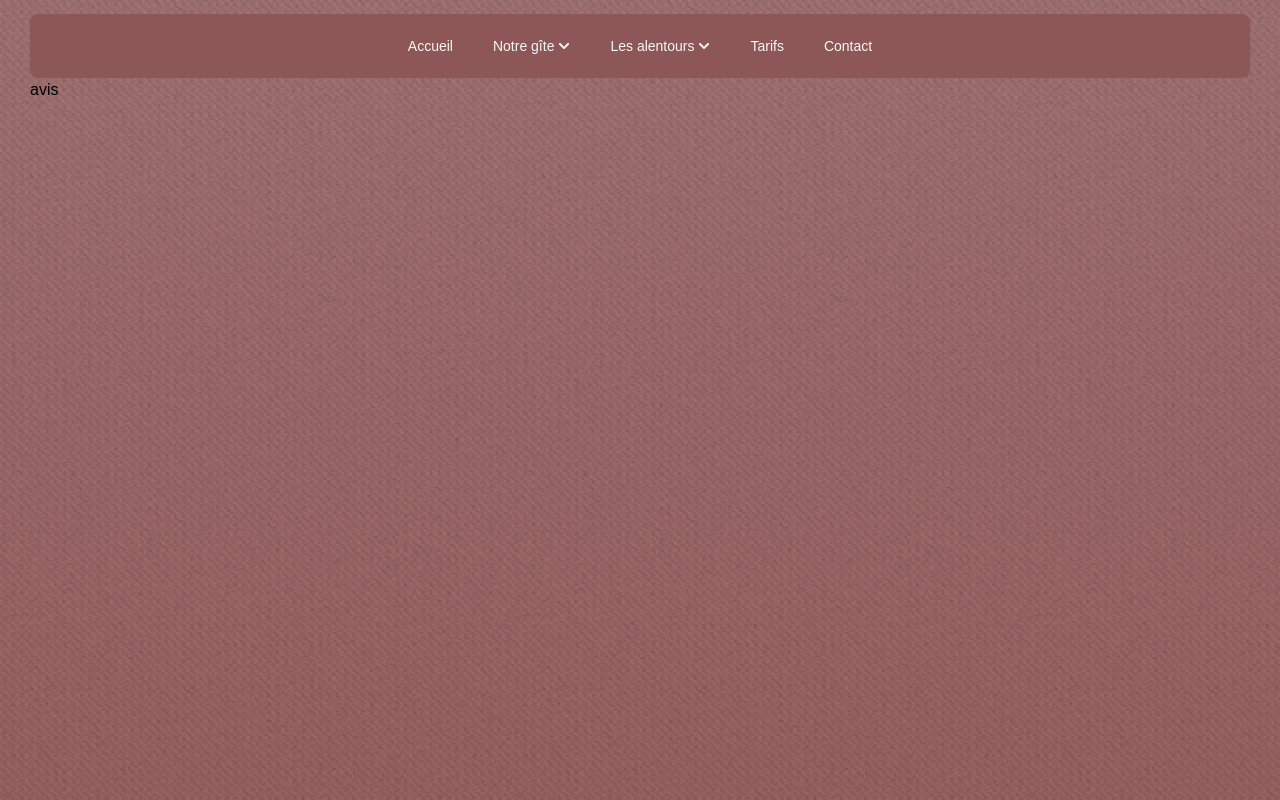
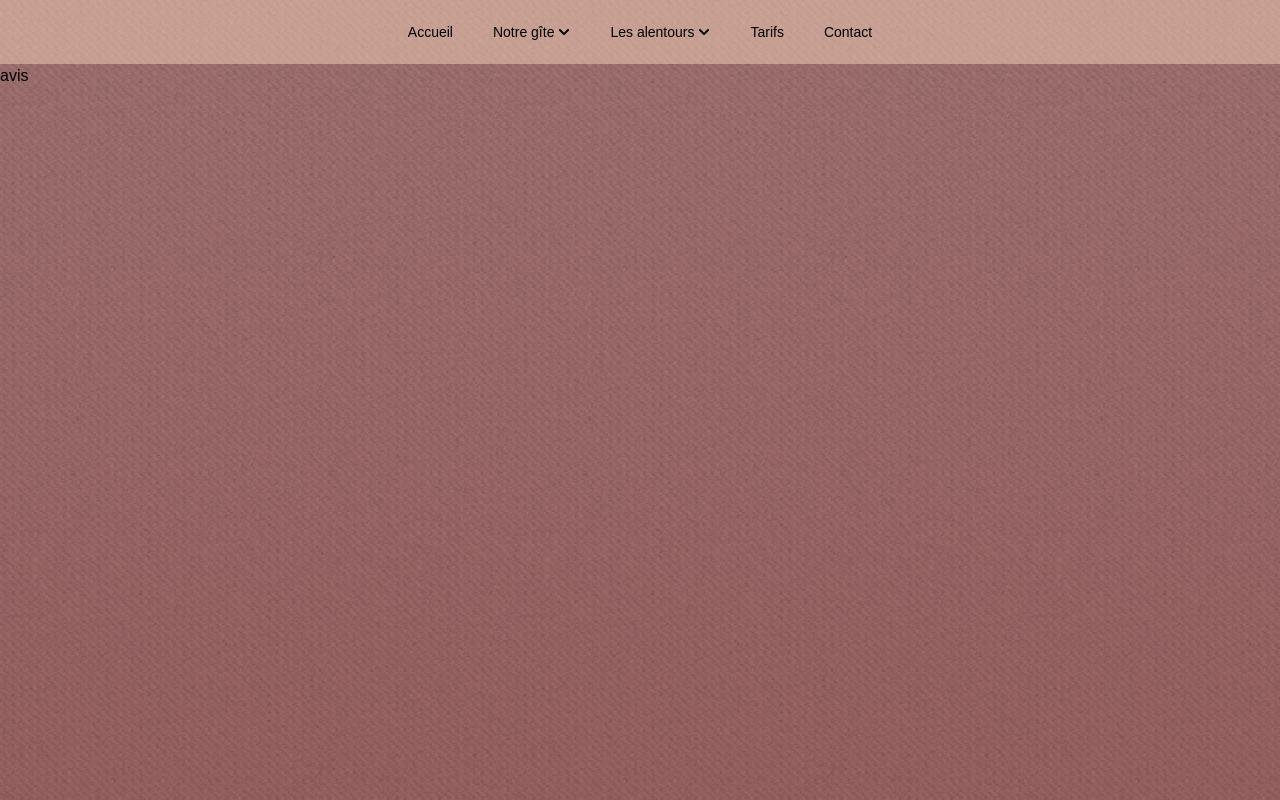
Before and after one commit to Annadesbois/gite-au-fil-de-leau, a Next.js app: page /avis in a window 1280 px wide. Built offline with nearby package versions, Linux system fonts and the light colour scheme.

Commit message:
change background colours for better contrast

```diff
--- a/app/globals.css
+++ b/app/globals.css
@@ -6,12 +6,12 @@
   --brand-accent: #BADF4A;
 
   /* Surfaces (dropdowns, cards, etc.) */
-  --surface-1: #8e5757; /* dropdown background */
-  --surface-2: #996868; /* hover background */
+  --surface-1: #f8dabd79; /* dropdown background */
+  --surface-2: #b58787; /* hover background */
   --surface-3: #915A5A; /* active background */
 
   /* Text */
-  --text-primary: #F8F6F6;
+  --text-primary: #000000;
   --text-secondary: #E9E3E3;
   --text-accent: #BADF4A;
   --border-accent: #A8C93F;
@@ -36,7 +36,7 @@
 
 body {
   font-family: Arial, Helvetica, sans-serif;
-  padding: 14px 30px 30px 30px;
+  padding: 0px 0px 30px 0px;
 }
 
 body::before {
--- a/components/navbar/Navbar.tsx
+++ b/components/navbar/Navbar.tsx
@@ -7,7 +7,7 @@ const Navbar = () => {
       <div className="md:hidden flex justify-start items-center">
         <MobileMenu />
       </div>
-      <div className="flex-none hidden md:flex md:mx-auto w-full bg-surface-1 rounded-lg">
+      <div className="flex-none hidden md:flex md:mx-auto w-full bg-surface-1 ">
         <DesktopMenu />
       </div>
     </nav>
```
